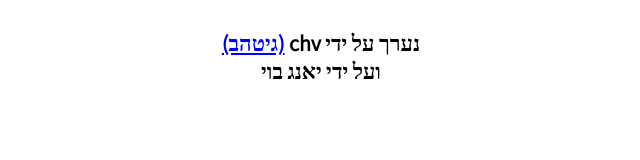
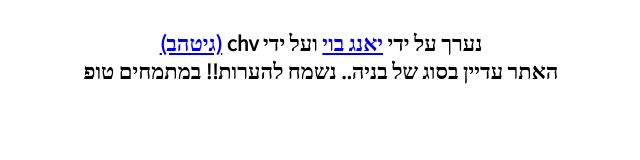
Before and after one commit to chaim-chv/cse, a plain HTML site: page index.html in a window 1280 px wide. Shown: the whole page, without its empty margins (319-959 px from the left). Drawn offline with Linux system fonts and the light colour scheme.

Commit message:
Update index.html

```diff
--- a/index.html
+++ b/index.html
@@ -22,8 +22,8 @@ body {
         <div class="gcse-search"></div>
 
 	<div class="foott text-center" dir="rtl">
-						<h4>נערך על ידי chv <a href="https://github.com/chaim-chv" target="_blank">(גיטהב)</a><br>
-                                              ועל ידי יאנג בוי</h4>
+						<h4>נערך על ידי <a href="https://mitmachim.top/user/%D7%99%D7%90%D7%A0%D7%92-%D7%91%D7%95%D7%99">יאנג בוי</a> ועל ידי chv <a href="https://github.com/chaim-chv" target="_blank">(גיטהב)</a><br>
+                                              האתר עדיין בסוג של בניה.. נשמח להערות!! במתמחים טופ</h4>
 					</div>
 
 </body>
```
